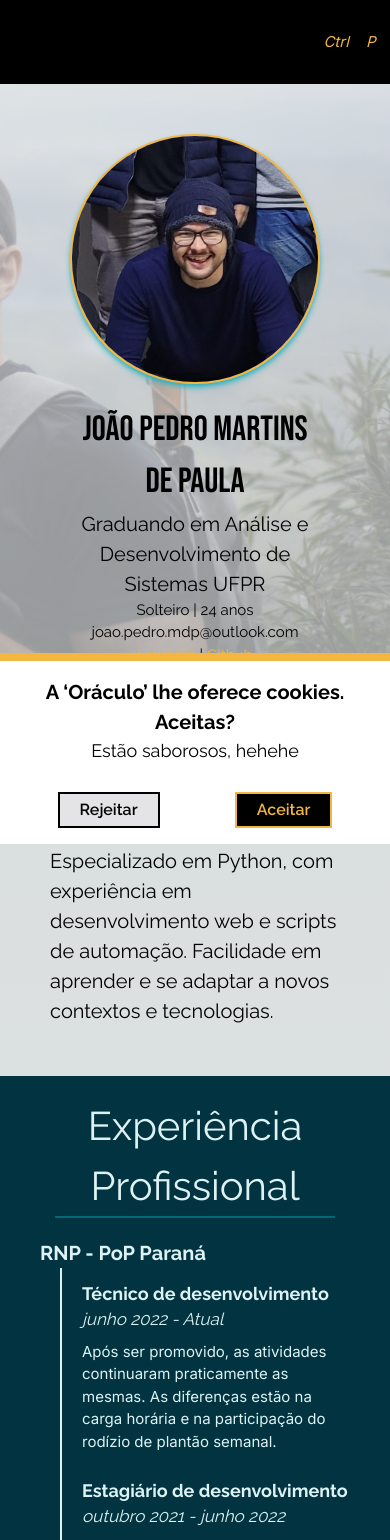
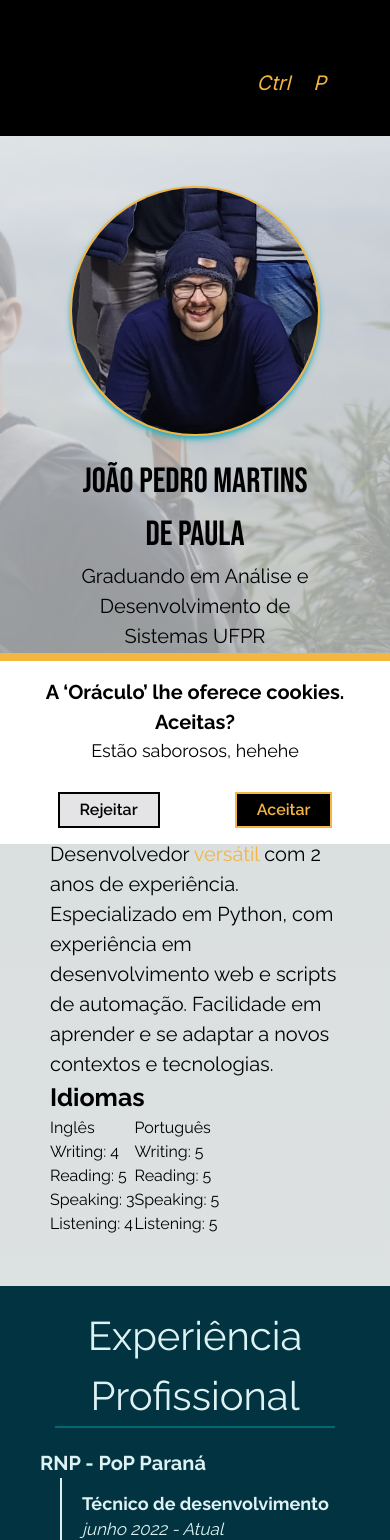
Before and after one commit to JoaoPedroMDP/curriculo, a Next.js app in the folder curriculo/: page / in a window 390 px wide. Shown: the top 1540 px of the page. Built offline with nearby package versions, Linux system fonts and the light colour scheme.

Commit message:
add: Adicionando idiomas à seção 'Sobre mim"

```diff
--- /dev/null
+++ b/curriculo/app/components/idiomC.tsx
@@ -0,0 +1,14 @@
+import Idiom from "../objects/idiom";
+
+
+export default function IdiomC({idiom}: {idiom: Idiom}){
+    return(
+        <div>
+            <p>{idiom.name}</p>
+            <p>Writing: {idiom.writing}</p>
+            <p>Reading: {idiom.reading}</p>
+            <p>Speaking: {idiom.speaking}</p>
+            <p>Listening: {idiom.listening}</p>
+        </div>
+    );
+}
--- a/curriculo/app/components/sections/aboutMeSection.tsx
+++ b/curriculo/app/components/sections/aboutMeSection.tsx
@@ -1,12 +1,14 @@
-import { curriculumData } from "@/app/data/data";
-import Image from "next/image";
+import idiomDAO from "@/app/data/daos/idiomDAO";
+import Idiom from "@/app/objects/idiom";
+import IdiomC from "../idiomC";
 
 export default function AboutMeSection(){
     let yearsOfExperience = 2;
-
+    let idioms: Idiom[] = idiomDAO.getAll();
+    console.log(idioms);
     return(
         <section id="introduction" className="font-raleway p-[50px] lg:px-[300px] flex flex-col flex-wrap justify-center lg:justify-between items-center print:p-[10px]">
-            <div className="flex flex-wrap justify-center lg:justify-between align-middle">
+            <div className="flex flex-col flex-wrap justify-center lg:justify-between align-middle">
                 <div id="textual-introduction" className="flex flex-col gap-5">
                     <h2 className="text-[20px]">
                         Desenvolvedor <span className="text-yellow"> versátil </span> com {yearsOfExperience} anos de experiência.
@@ -14,6 +16,10 @@ export default function AboutMeSection(){
                         Facilidade em aprender e se adaptar a novos contextos e tecnologias.
                     </h2>
                 </div>
+                <p className="text-[25px] font-bold">Idiomas</p>
+                <div className="flex flex-row">
+                    {idioms.map((idiom) => <IdiomC idiom={idiom} />)}
+                </div>
             </div>
         </section>
     );
--- /dev/null
+++ b/curriculo/app/data/daos/idiomDAO.tsx
@@ -0,0 +1,22 @@
+import Idiom from "@/app/objects/idiom";
+import { idioms } from "../data";
+import BaseDAO from "./baseDAO";
+
+class IdiomDAO extends BaseDAO {
+    dataSource: any[] = idioms;
+
+    build(data: any) {
+        return new Idiom(data);
+    }
+
+    buildAll(data: any[]): Idiom[] {
+        let idioms: Idiom[] = [];
+        data.forEach((idiomData) => {
+            idioms.push(this.build(idiomData));
+        });
+        return idioms;
+    }
+}
+
+var idiomDAO = new IdiomDAO();
+export default idiomDAO;
--- a/curriculo/app/data/data.tsx
+++ b/curriculo/app/data/data.tsx
@@ -185,6 +185,25 @@ const experiences: any = [
     }
 ];
 
+const idioms = [
+    {
+        "id": 0,
+        "name": "Inglês",
+        "reading": 5,
+        "writing": 4,
+        "speaking": 3,
+        "listening": 4
+    },
+    {
+        "id": 1,
+        "name": "Português",
+        "reading": 5,
+        "writing": 5,
+        "speaking": 5,
+        "listening": 5
+    }
+];
+
 const curriculumData: any = {
     "user": {
         "name": "João Pedro Martins de Paula",
@@ -199,4 +218,4 @@ const curriculumData: any = {
     }
 }
 
-export {curriculumData, institutions, achievements, experiences};
+export {curriculumData, institutions, achievements, experiences, idioms};
--- /dev/null
+++ b/curriculo/app/objects/idiom.tsx
@@ -0,0 +1,27 @@
+
+export default class Idiom{
+    id: string
+    name: string
+    writing: string
+    reading: string
+    speaking: string
+    listening: string
+
+    constructor({id, name, writing, reading, speaking, listening}: {id: string, name: string, writing: string, reading: string, speaking: string, listening: string}){
+        this.id = id
+        this.name = name
+        this.writing = writing
+        this.reading = reading
+        this.speaking = speaking
+        this.listening = listening
+    }
+
+    static collectAll(raw_idioms: any[]){
+        let all: Idiom[] = [];
+        raw_idioms.forEach((raw_idiom, index)=>{
+            all.push(new Idiom(raw_idiom));
+        });
+
+        return all;
+    }
+}
--- a/curriculo/app/page.tsx
+++ b/curriculo/app/page.tsx
@@ -29,7 +29,7 @@ export default function Home() {
 
     return(
         <section id="site" className="flex flex-col">
-            <div className="text-center top bg-black w-full z-10 text-[15px]">
+            <div className="text-center top bg-black w-full z-10 text-[20px]">
                 <p className="m-2 print:hidden">Sabia que você pode salvar esse currículo como PDF, ou imprimi-lo? Basta apertar as teclas
                     <span className="text-yellow italic"> Ctrl</span> e <span className="text-yellow italic">P</span> ao mesmo tempo!
                 </p>
```
Also changed, not shown: curriculo/app/data/daos/baseDAO.tsx (line endings or trailing spaces).
